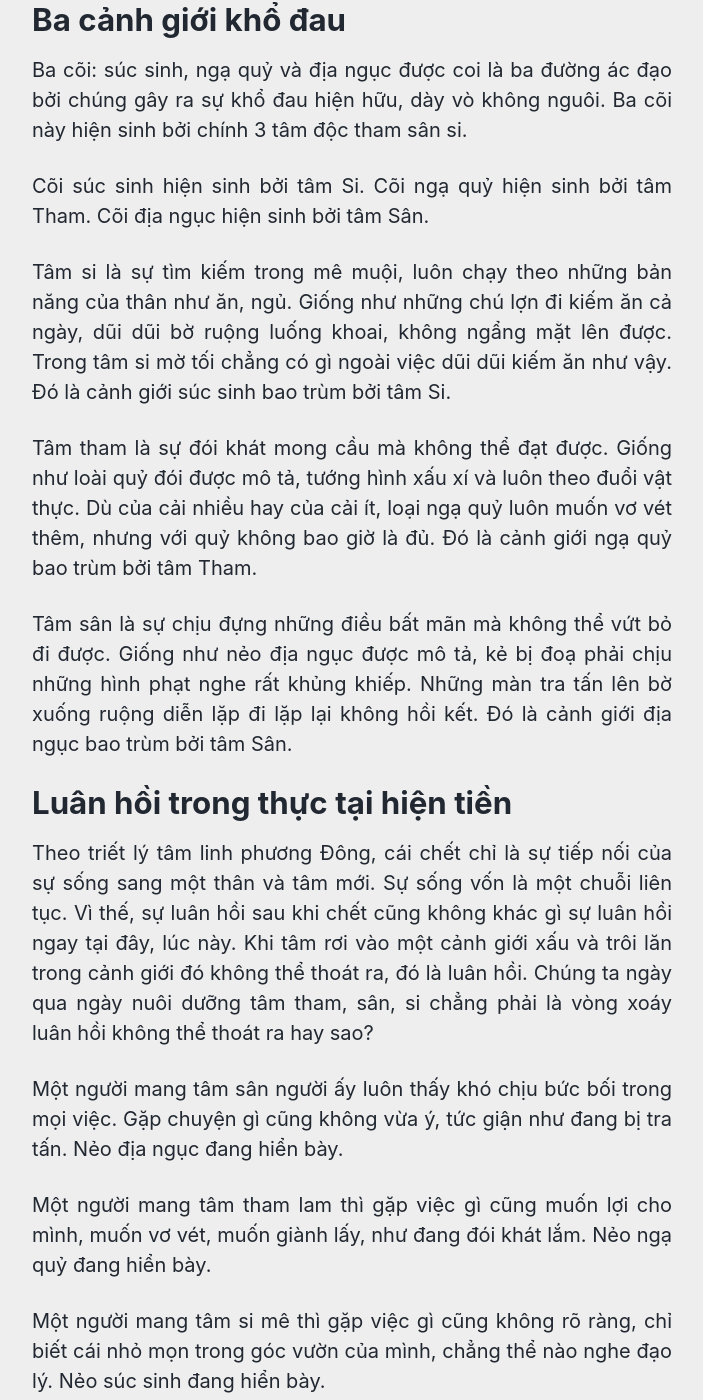
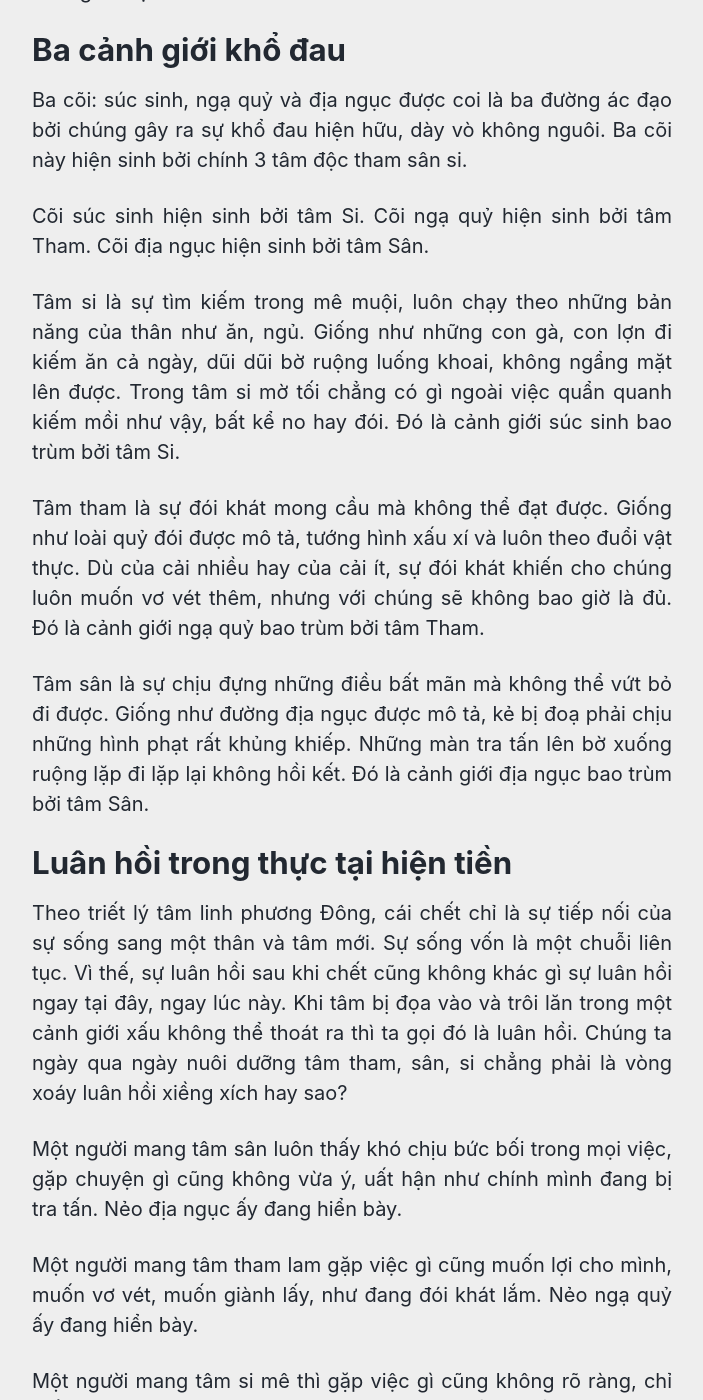
Before and after one commit to twinni7/twinni7.github.io, a Jekyll site: the page built from _posts/tam-thuc/2021-02-26-tham-san-si-va-cac-canh-gioi.md, in a window 1280 px wide and 1400 px high, scrolled down 1022 px. Shown: the whole window, without its empty margins (288-991 px from the left). Built offline with Jekyll 4.4.1, drawn with Linux system fonts in a browser that asks for light colours; cached includes are drawn as plain includes; nearby versions of some CDN libraries; some of the changed text lies outside the part shown.

Commit message:
canh gioi editted

```diff
--- a/_posts/tam-thuc/2021-02-26-tham-san-si-va-cac-canh-gioi.md
+++ b/_posts/tam-thuc/2021-02-26-tham-san-si-va-cac-canh-gioi.md
@@ -18,9 +18,9 @@
 
 # Bản chất của nỗi khổ niềm đau?
 
-Phật học thấu triệt rốt ráo thuyết nhân quả, vì thế mọi hiện tượng thân tâm đều được giải thích bằng nhân và quả. Bản chất của nỗi khổ niềm đau trong cuộc sống là từ sự dính mắc. Dính mắc là sự phản ứng của tâm lại những yếu tố bên ngoài.
+Phật học thấu triệt rốt ráo thuyết nhân quả, vì thế mọi hiện tượng thân tâm đều được giải thích bằng nhân và quả. Theo đó, bản chất của mọi nỗi khổ niềm đau trong cuộc sống đều từ sự dính mắc. Nguyên nhân của sự dính mắc là những phản ứng của tâm đối với những yếu tố bên ngoài.
 
-Những phản ứng của tâm được chia làm 3 loại: Tham, sân và si, lần lượt là phản ứng của tâm lại những tác động dễ chịu, khó chịu và bình thường. Những phản ứng này rất dễ dàng quan sát được, nhưng lại rất tốn công phu để có thể loại trừ. Vì khó loại trừ, khi vướng mắc vào những tâm này, chúng ta rơi vào những cảnh giới luân hồi mà Phật mô tả.
+Tâm dính mắc được chia làm 3 loại: Tham, sân và si, lần lượt là sự phản ứng đối với những tác động dễ chịu, khó chịu và bình thường đến từ bên ngoài. Những phản ứng này có thể dễ dàng quan sát được, nhưng chúng rất tốn công phu để có thể loại trừ. Vì khó loại trừ, khi vướng mắc vào những tâm này, chúng ta rơi vào những cảnh giới luân hồi mà Phật mô tả.
 
 Có 6 cảnh giới: cõi trời, cõi thần, cõi người, cõi súc sinh, cõi ngạ quỷ và cõi địa ngục. Chúng ta xem xét 3 cõi phía sau, gọi là ba đường ác đạo.
 
@@ -30,26 +30,26 @@
 
 Cõi súc sinh hiện sinh bởi tâm Si. Cõi ngạ quỷ hiện sinh bởi tâm Tham. Cõi địa ngục hiện sinh bởi tâm Sân.
 
-Tâm si là sự tìm kiếm trong mê muội, luôn chạy theo những bản năng của thân như ăn, ngủ. Giống như những chú lợn đi kiếm ăn cả ngày, dũi dũi bờ ruộng luống khoai, không ngẩng mặt lên được. Trong tâm si mờ tối chẳng có gì ngoài việc dũi dũi kiếm ăn như vậy. Đó là cảnh giới súc sinh bao trùm bởi tâm Si.
+Tâm si là sự tìm kiếm trong mê muội, luôn chạy theo những bản năng của thân như ăn, ngủ. Giống như những con gà, con lợn đi kiếm ăn cả ngày, dũi dũi bờ ruộng luống khoai, không ngẩng mặt lên được. Trong tâm si mờ tối chẳng có gì ngoài việc quẩn quanh kiếm mồi như vậy, bất kể no hay đói. Đó là cảnh giới súc sinh bao trùm bởi tâm Si.
 
-Tâm tham là sự đói khát mong cầu mà không thể đạt được. Giống như loài quỷ đói được mô tả, tướng hình xấu xí và luôn theo đuổi vật thực. Dù của cải nhiều hay của cải ít, loại ngạ quỷ luôn muốn vơ vét thêm, nhưng với quỷ không bao giờ là đủ. Đó là cảnh giới ngạ quỷ bao trùm bởi tâm Tham.
+Tâm tham là sự đói khát mong cầu mà không thể đạt được. Giống như loài quỷ đói được mô tả, tướng hình xấu xí và luôn theo đuổi vật thực. Dù của cải nhiều hay của cải ít, sự đói khát khiến cho chúng luôn muốn vơ vét thêm, nhưng với chúng sẽ không bao giờ là đủ. Đó là cảnh giới ngạ quỷ bao trùm bởi tâm Tham.
 
-Tâm sân là sự chịu đựng những điều bất mãn mà không thể vứt bỏ đi được. Giống như nẻo địa ngục được mô tả, kẻ bị đoạ phải chịu những hình phạt nghe rất khủng khiếp. Những màn tra tấn lên bờ xuống ruộng diễn lặp đi lặp lại không hồi kết. Đó là cảnh giới địa ngục bao trùm bởi tâm Sân.
+Tâm sân là sự chịu đựng những điều bất mãn mà không thể vứt bỏ đi được. Giống như đường địa ngục được mô tả, kẻ bị đoạ phải chịu những hình phạt rất khủng khiếp. Những màn tra tấn lên bờ xuống ruộng lặp đi lặp lại không hồi kết. Đó là cảnh giới địa ngục bao trùm bởi tâm Sân.
 
 # Luân hồi trong thực tại hiện tiền
 
-Theo triết lý tâm linh phương Đông, cái chết chỉ là sự tiếp nối của sự sống sang một thân và tâm mới. Sự sống vốn là một chuỗi liên tục. Vì thế, sự luân hồi sau khi chết cũng không khác gì sự luân hồi ngay tại đây, lúc này. Khi tâm rơi vào một cảnh giới xấu và trôi lăn trong cảnh giới đó không thể thoát ra, đó là luân hồi. Chúng ta ngày qua ngày nuôi dưỡng tâm tham, sân, si chẳng phải là vòng xoáy luân hồi không thể thoát ra hay sao?
+Theo triết lý tâm linh phương Đông, cái chết chỉ là sự tiếp nối của sự sống sang một thân và tâm mới. Sự sống vốn là một chuỗi liên tục. Vì thế, sự luân hồi sau khi chết cũng không khác gì sự luân hồi ngay tại đây, ngay lúc này. Khi tâm bị đọa vào và trôi lăn trong một cảnh giới xấu không thể thoát ra thì ta gọi đó là luân hồi. Chúng ta ngày qua ngày nuôi dưỡng tâm tham, sân, si chẳng phải là vòng xoáy luân hồi xiềng xích hay sao?
 
-Một người mang tâm sân người ấy luôn thấy khó chịu bức bối trong mọi việc. Gặp chuyện gì cũng không vừa ý, tức giận như đang bị tra tấn. Nẻo địa ngục đang hiển bày.
+Một người mang tâm sân luôn thấy khó chịu bức bối trong mọi việc, gặp chuyện gì cũng không vừa ý, uất hận như chính mình đang bị tra tấn. Nẻo địa ngục ấy đang hiển bày.
 
-Một người mang tâm tham lam thì gặp việc gì cũng muốn lợi cho mình, muốn vơ vét, muốn giành lấy, như đang đói khát lắm. Nẻo ngạ quỷ đang hiển bày.
+Một người mang tâm tham lam gặp việc gì cũng muốn lợi cho mình, muốn vơ vét, muốn giành lấy, như đang đói khát lắm. Nẻo ngạ quỷ ấy đang hiển bày.
 
-Một người mang tâm si mê thì gặp việc gì cũng không rõ ràng, chỉ biết cái nhỏ mọn trong góc vườn của mình, chẳng thể nào nghe đạo lý. Nẻo súc sinh đang hiển bày.
+Một người mang tâm si mê thì gặp việc gì cũng không rõ ràng, chỉ biết cái nhỏ mọn trong góc vườn của mình, chẳng thể nào nghe ra đạo lý. Nẻo súc sinh ấy đang hiển bày.
 
-Vậy nên, chẳng cần đi đâu xa, chúng ta có lẽ ai cũng đã được du hành qua từng cõi giới ác.
+Vậy nên, chẳng cần đi đâu xa, chúng ta có lẽ ai cũng đã được du hành qua từng cõi giới ác ngay tại đây rồi.
 
 # Rời xa cảnh giới ác
 
-Lần dấu lại nhân quả, lý do bị đoạ vào các cõi ác là từ sự dính mắc. Sự dính mắc sẽ được loại bỏ nếu chúng ta thực hành tâm Xả. Tâm Xả là một trong tứ vô lượng tâm: Từ, Bi, Hỷ, Xả. Tâm Xả có khả năng loại bỏ mọi chướng ngại và xiềng xích giúp cho tâm trở nên trong sáng. Khi tâm trong sáng rồi, dù có muốn thì những cảnh giới ác cũng không hiện ra. Tâm trong sáng sẽ dẫn chúng ta đến những cõi lành tươi mát hơn, là những cõi trời trong lục đạo luân hồi.
+Lần dấu lại nhân quả chúng ta thấy lý do bị đoạ vào các cõi ác là từ sự dính mắc. Sự dính mắc sẽ được loại bỏ nếu chúng ta thực hành tâm Xả. Tâm Xả là một trong tứ vô lượng tâm: Từ, Bi, Hỷ, Xả, có khả năng loại bỏ mọi chướng ngại và xiềng xích giúp cho tâm trở nên trong sáng hơn. Khi tâm dần dần trở nên trong sáng, dù có muốn thì những cảnh giới ác cũng không thể hiện ra. Tâm trong sáng sẽ dẫn chúng ta đến những cõi lành tươi mát hơn, là những cõi trời trong lục đạo luân hồi.
 
 Đó là con đường đã in dấu chân của những bậc thánh nhân.
```
